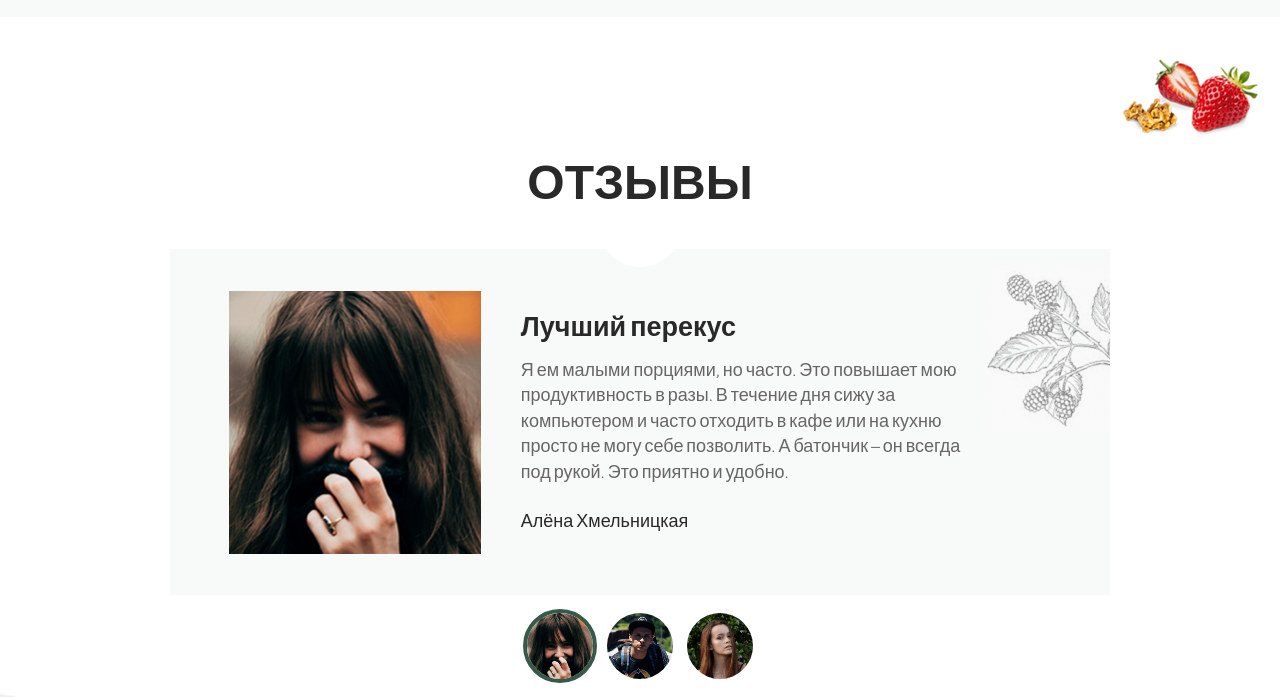
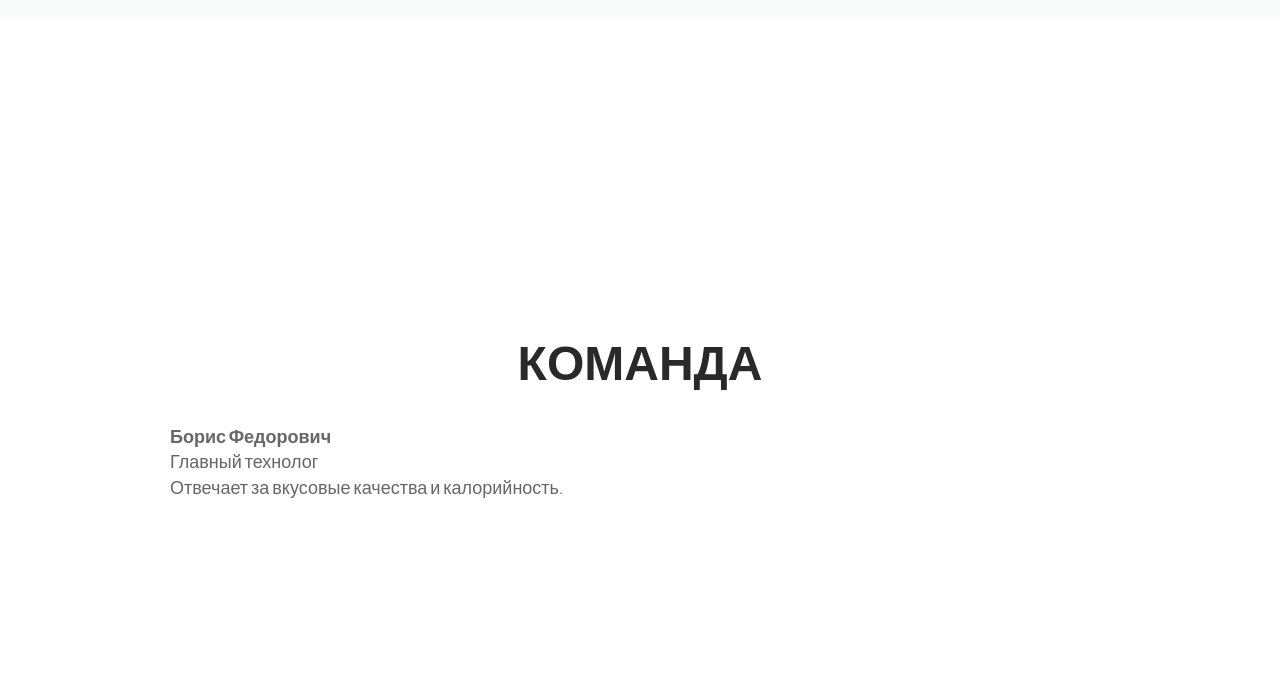
Before and after one commit to annazubareva14/CHOCCO, a plain HTML site: page index.html in a window 1280 px wide. Shown: the part 2483-3180 px from the top of the page. Drawn offline with nearby package versions, Linux system fonts and the light colour scheme.

Commit message:
drop-menu is down

```diff
--- a/css/layout/_hamburger.scss
+++ b/css/layout/_hamburger.scss
@@ -46,6 +46,7 @@
 .drop-menu {
     text-align: center;
     align-self: center;
+    z-index: 15;
 
     &__item {
         margin-bottom: 2%;
--- a/index.html
+++ b/index.html
@@ -48,33 +48,7 @@
                         </svg>
                         <a href="" class="contacts__phone-number">8 800 903 90 90</a>
                     </div>
-                    <div class="overlay" id="overlay">
-                        <nav class="drop-menu">
-                            <ul class="drop-menu__list">
-                                <li class="drop-menu__item">
-                                    <a href="" class="drop-menu__link">О нас</a>
-                                </li>
-                                <li class="drop-menu__item">
-                                    <a href="" class="drop-menu__link">Батончики</a>
-                                </li>
-                                <li class="drop-menu__item">
-                                    <a href="" class="drop-menu__link">Команда</a>
-                                </li>
-                                <li class="drop-menu__item">
-                                    <a href="" class="drop-menu__link">Меню</a>
-                                </li>
-                                <li class="drop-menu__item">
-                                    <a href="" class="drop-menu__link">Отзывы</a>
-                                </li>
-                                <li class="drop-menu__item">
-                                    <a href="" class="drop-menu__link">Как мы работаем</a>
-                                </li>
-                                <li class="drop-menu__item">
-                                    <a href="" class="drop-menu__link">Контакты </a>
-                                </li>
-                            </ul>
-                        </nav>
-                    </div>
+
 
                 </header>
                 <div class="preview">
@@ -241,6 +215,35 @@
                     </svg>
                 </div>
             </div>
+            <div class="team-section section">
+                <div class="container">
+                    <h2 class="section__title team__title">
+                        команда
+                    </h2>
+                    <div class="team">
+                        <ul class="team__list">
+                            <li class="team__item">
+                                <div class="team__img-wrapper">
+                                    <img src="#" alt="" class="team__img">
+                                </div>
+                                <div class="team__content">
+                                    <h4 class="team__subtitle">
+                                        Борис Федорович
+                                    </h4>
+                                    <div class="team__position">
+                                        Главный технолог
+                                    </div>
+                                    <div class="team__description">
+                                        Отвечает за вкусовые качества и калорийность.
+                                    </div>
+                                </div>
+                            </li>
+                        </ul>
+                    </div>
+                </div>
+            </div>
+
+
             <div class="section feedback-section">
                 <div class="container">
                     <h2 class="section__title feedback__title">
@@ -466,6 +469,33 @@
             <div class="hamburger__elem" class="hamburger__elem"></div>
         </div>
     </wrapper>
+    <div class="overlay" id="overlay">
+        <nav class="drop-menu">
+            <ul class="drop-menu__list">
+                <li class="drop-menu__item">
+                    <a href="" class="drop-menu__link">О нас</a>
+                </li>
+                <li class="drop-menu__item">
+                    <a href="" class="drop-menu__link">Батончики</a>
+                </li>
+                <li class="drop-menu__item">
+                    <a href="" class="drop-menu__link">Команда</a>
+                </li>
+                <li class="drop-menu__item">
+                    <a href="" class="drop-menu__link">Меню</a>
+                </li>
+                <li class="drop-menu__item">
+                    <a href="" class="drop-menu__link">Отзывы</a>
+                </li>
+                <li class="drop-menu__item">
+                    <a href="" class="drop-menu__link">Как мы работаем</a>
+                </li>
+                <li class="drop-menu__item">
+                    <a href="" class="drop-menu__link">Контакты </a>
+                </li>
+            </ul>
+        </nav>
+    </div>
     <script src="./js/hamburger.js"></script>
 </body>
 </html>
```
